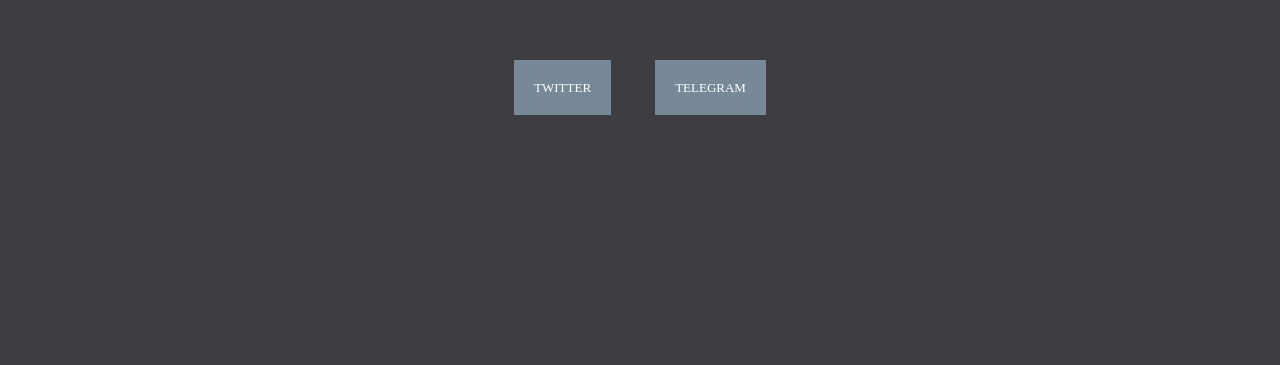
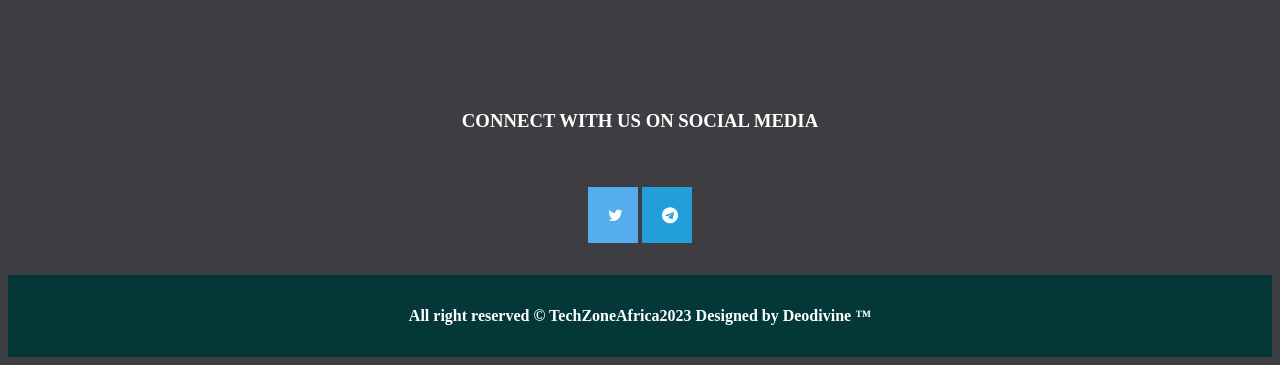
Before and after one commit to okoyedivine/techzoneafrica, a plain HTML site: page index.html in a window 1280 px wide. Shown: the part 2087-2452 px from the top of the page. Before the commit the page ends 2253 px from the top, so only its background shows below. Drawn offline with Linux system fonts and the light colour scheme.

Commit message:
updated landing page

```diff
--- a/index.html
+++ b/index.html
@@ -6,6 +6,7 @@
 <meta charset="UTF-8">
 <meta name="viewport" content="width=device-width, initial-scale=1">
 <link rel="stylesheet" href="styles.css">
+<link rel="stylesheet" href="https://cdnjs.cloudflare.com/ajax/libs/font-awesome/4.7.0/css/font-awesome.min.css">
 </head>
 
 <body>
@@ -32,22 +33,14 @@
 
 
 
-    <div class="footer">
-        <a href="https://twitter.com/techzoneafrica">TWITTER</a>
-        <a href="https://t.me/techzoneafrica">TELEGRAM</a>
+    <div class="social">
+        <div class="connect"><h3>CONNECT WITH US ON SOCIAL MEDIA</h3></div><br><br>
+
+        <div class="socialurl"><a href="https://twitter.com/techzoneafrica" class="fa fa-twitter"></a>
+        <a href="https://t.me/techzoneafrica" class="fa fa-telegram"></a></div>
     </div>
 
-    <!--<div class="row">
-        <div class="side"><img src="list.gif" alt="list image" width="25%"></div>
-
-        <div class="main"><h2>OUR CORE VALUES</h2>
-    li>Reliable Tutors</li> <li>Powerful Bootcamps</li> <li>Excellent Approach</li> <li>Affordable fees</li></ul>
-        </div>
-        <ul><
-    </div>-->
-
-    <!--<div class="video"> <video src="Earth_Zoom_In.mov" width=100%; height="100vh" controls type="video"> TECHvideo</video></div>-->
-
+    <footer>All right reserved &#169; TechZoneAfrica2023 Designed by Deodivine &#8482;</footer>
 
 </body>
 
--- a/styles.css
+++ b/styles.css
@@ -67,13 +67,22 @@
             width: 100%;}
     }
 
-    .footer { height: 10vh; margin: auto; width: auto; text-align: center;}
 
-    .footer a{ color: white; padding: 20px; text-align: center; text-decoration: none; margin: 20px; font-size: small; background-color: lightslategrey;}
-
-    .footer a:hover{background-color:rgb(74, 74, 136);}
-
-.bulb{width: 10%; height: 10%;}
 
 h1{font-size:xx-large; font-weight: 800;}
 h2{color: white;}
+
+.fa {padding: 20px; font-size: 30px; width: 50px; text-align: center; text-decoration: none;}
+
+.fa:hover {opacity: 0.7;}
+    .fa-twitter{background: #55acee; color: white;}
+    .fa-telegram{background:#229ED9; color: white;}
+    .social{text-align: center; margin: 2rem; color: white;}
+
+    footer{
+    box-shadow: 0px --2px 3px #f1f1f1;
+    text-align: center;
+    padding: 2rem;
+  background-color: rgb(4, 56, 56);
+font-weight: 900;
+color: white;}
```
Also changed, not shown: bulb.gif (deleted), list.gif (deleted), techbacground.webp (deleted), techguru.jpg (deleted), telegram.png (deleted), twitterlogo.png (deleted).
